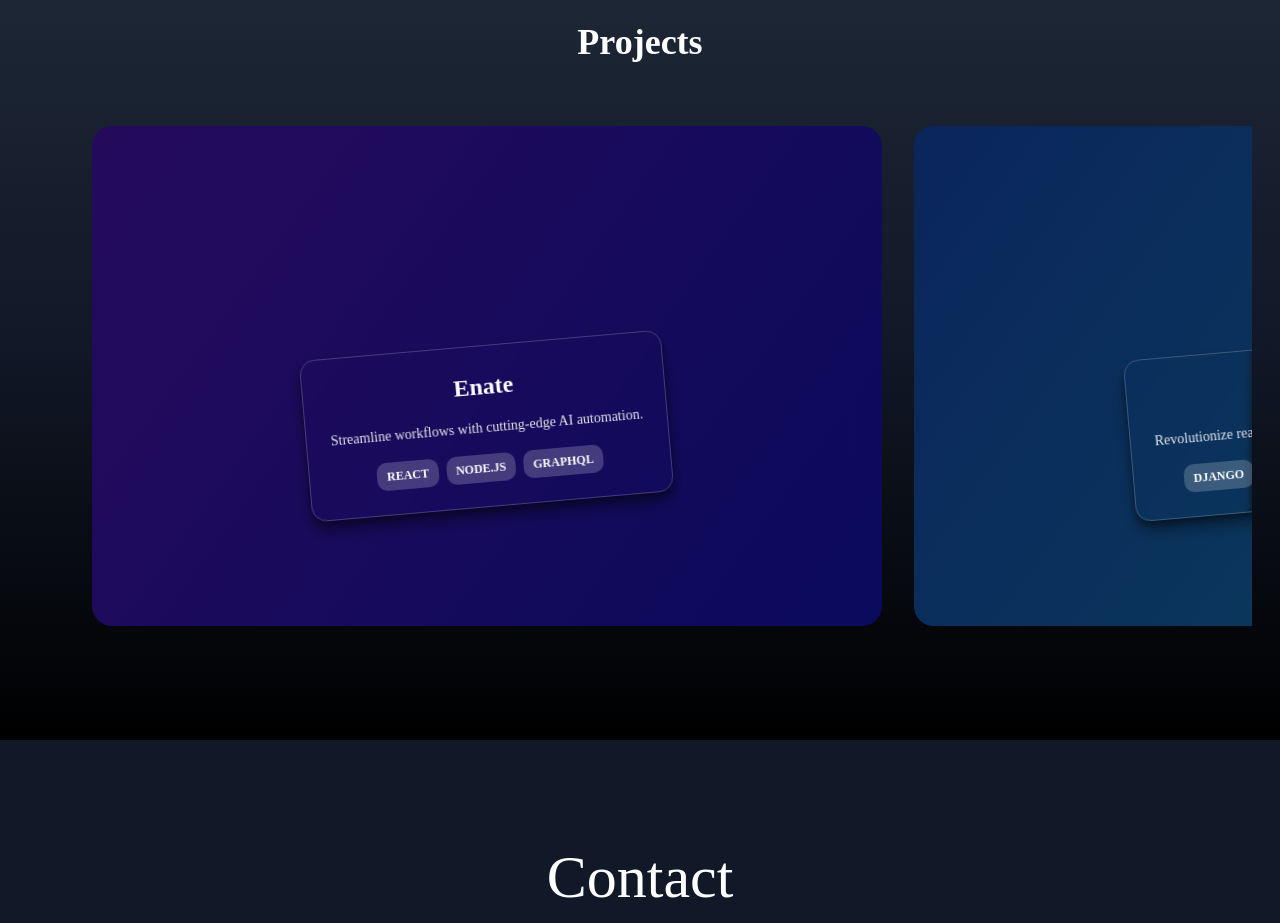
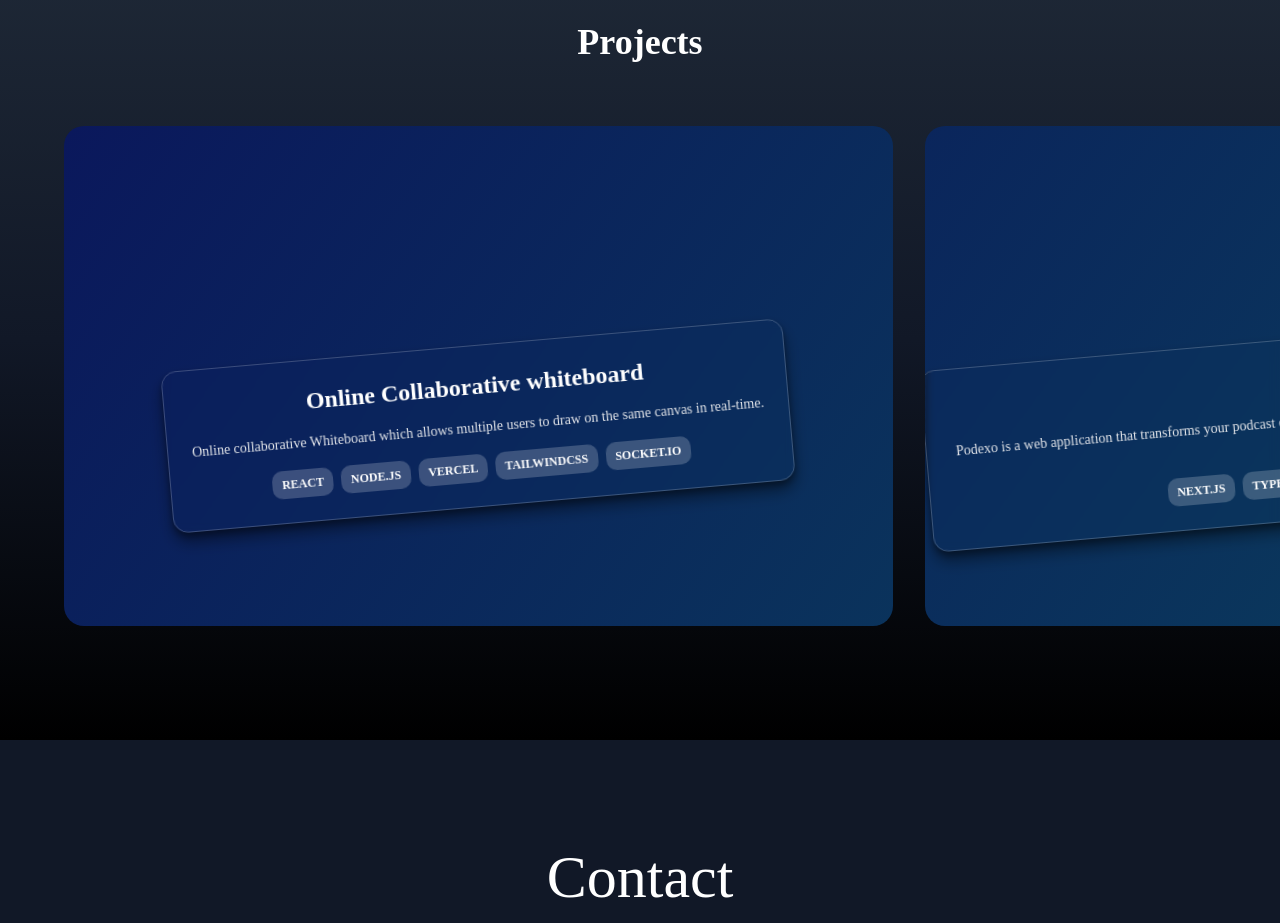
Before and after one commit to Aviral0702/Portfolio-final, a React (Vite) app: page / in a window 1280 px wide. Shown: the part 3260-4183 px from the top of the page. Built offline with nearby package versions, Linux system fonts and the light colour scheme; no server answers.

Commit message:
feat: update project entries with new titles, descriptions, and links

```diff
--- a/src/Sections/Projects.jsx
+++ b/src/Sections/Projects.jsx
@@ -4,27 +4,35 @@ import { motion } from "motion/react";
 const Projects = () => {
   const projects = [
     {
-      title: "Enate",
-      description: "Streamline workflows with cutting-edge AI automation.",
-      tags: ["React", "Node.js", "GraphQL"],
-      hueA: 240,
-      hueB: 260,
-      link: "https://google.com",
+      title: "Online Collaborative whiteboard",
+      description: "Online collaborative Whiteboard which allows multiple users to draw on the same canvas in real-time.",
+      tags: ["React", "Node.js", "Vercel","TailwindCSS","Socket.io"],
+      hueA: 210,
+      hueB: 230,
+      link: "https://online-collaborative-whiteboard.vercel.app/",
     },
     {
-      title: "Relo",
-      description: "Revolutionize real estate management with innovation.",
-      tags: ["Django", "Python", "PostgreSQL"],
+      title: "Podexo",
+      description: "Podexo is a web application that transforms your podcast episodes into well-crafted blog posts, making your content more accessible and engaging.",
+      tags: ["Next.js", "TypeScript", "PostgreSQL","Prisma"],
       hueA: 200,
       hueB: 220,
-      link: "https://facebook.com",
+      link: "https://podexo.vercel.app/",
+    },
+    {
+      title: "Chattos",
+      description: "Chattos is a real-time scalable chat application that allows users to create chat rooms and chat with other users in real-time.",
+      tags: ["Next.", "TailwindCSS", "Redis","Socket.io"],
+      hueA: 180,
+      hueB: 200,
+      link: "",
     },
     {
       title: "Portfolio Website",
       description: "A sleek portfolio showcasing my projects and skills.",
       tags: ["Next.js", "TailwindCSS", "Vercel"],
-      hueA: 180,
-      hueB: 200,
+      hueA: 160,
+      hueB: 180,
       link: "https://x.com",
     },
   ];
```
